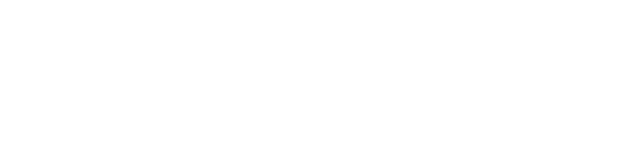
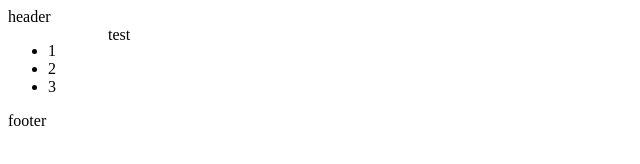
Before and after one commit to ultimate1994/OOTD, a plain HTML site: page index.html in a window 1280 px wide. Shown: the whole page, without its empty margins (0-640 px from the left). Drawn offline with Linux system fonts and the light colour scheme.

Commit message:
init directory structure

```diff
--- /dev/null
+++ b/css/layout.css
@@ -0,0 +1,4 @@
+.grid {
+    display: grid;
+    grid-template-columns: 100px 1fr;
+}
--- a/index.html
+++ b/index.html
@@ -2,9 +2,28 @@
 <html>
 <head>
     <meta charset="UTF-8">
-    <title></title>
+    <title>OOTD</title>
+    <link rel="stylesheet" href="css/layout.css">
+    <style>
+        .header {
+            background-image: none;
+        }
+    </style>
 </head>
 <body>
-
+    <header class="header">header</header>
+    <div class="grid">
+        <nav class="lnb">
+            <ul>
+                <li>1</li>
+                <li>2</li>
+                <li>3</li>
+            </ul>
+        </nav>
+        <article>
+            test
+        </article>
+    </div>
+    <footer>footer</footer>
 </body>
 </html>
```
Also changed, not shown: layout/footer.html (added), layout/header.html (added).
